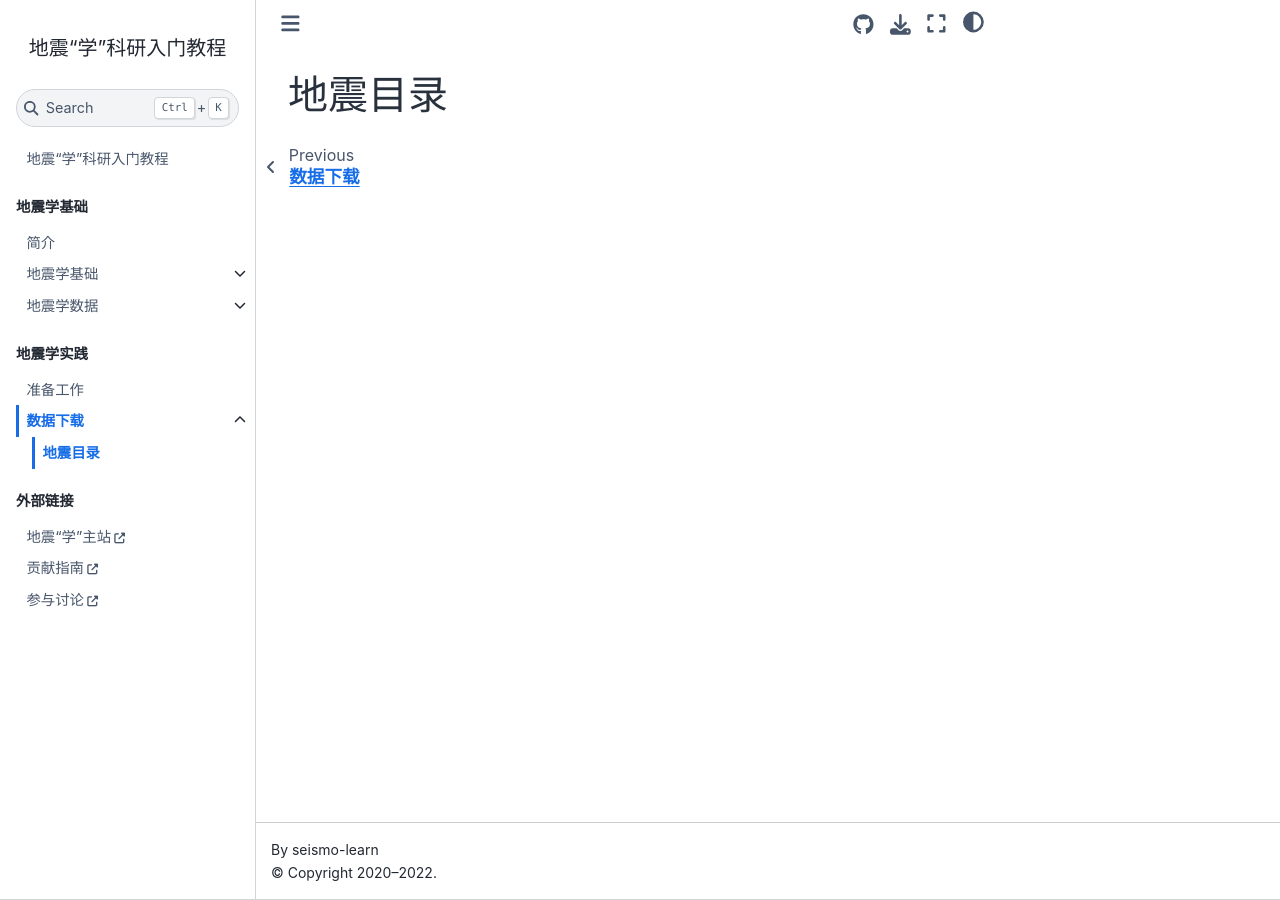
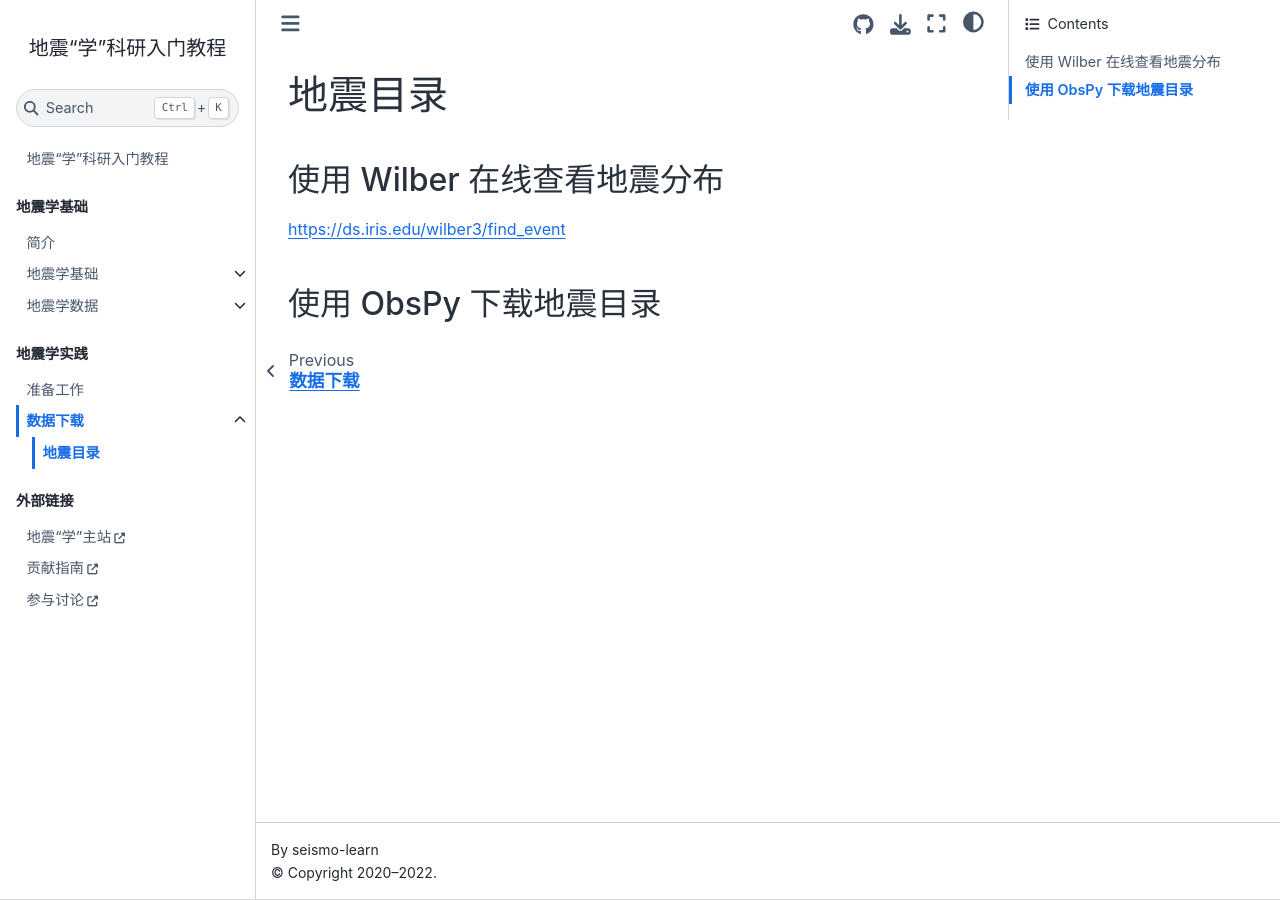
Before and after one commit to seismo-learn/seismology101, a Jupyter Book: the page built from source/exercises/catalog.md, in a window 1280 px wide. Built offline with Jupyter Book 1.0.4 settings and Sphinx 7.4.7 and the Sphinx Book theme 1.1.4, drawn with Linux system fonts in a browser that asks for light colours; pages that are not in the unit, such as notebooks, are missing from menus.

Commit message:
Add exercises to download earthquake catalog

```diff
--- a/source/exercises/catalog.md
+++ b/source/exercises/catalog.md
@@ -1 +1,7 @@
 # 地震目录
+
+## 使用 Wilber 在线查看地震分布
+
+https://ds.iris.edu/wilber3/find_event
+
+## 使用 ObsPy 下载地震目录
```
